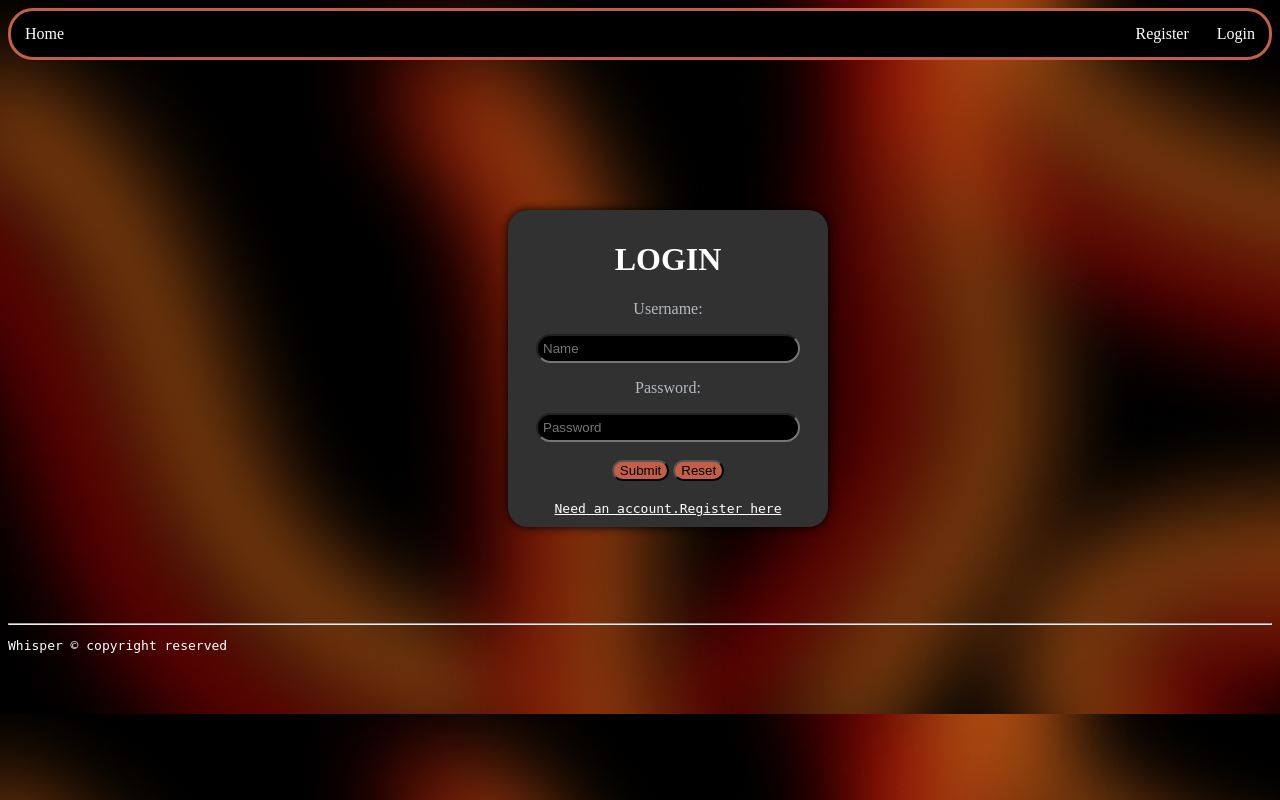
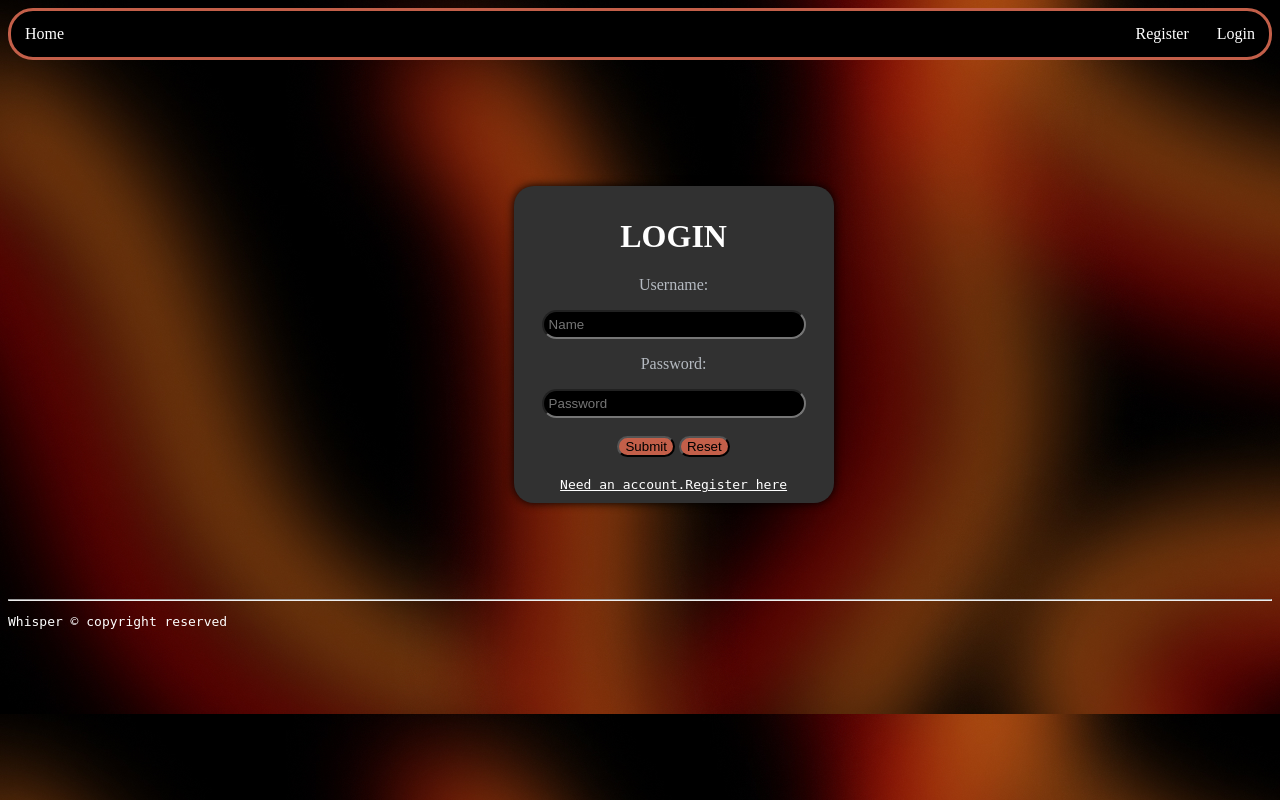
Before and after one commit to Dhxnushh/Discord_clone, a Flask app: page / in a window 1280 px wide. Run offline with Flask 3, Linux system fonts and the light colour scheme; some libraries are stand-ins or nearby versions.

Commit message:
modified:   static/styles.css 	modified:   static/styles2.css

```diff
--- a/static/styles.css
+++ b/static/styles.css
@@ -45,9 +45,9 @@ body{
     width: 300px;
     border-radius: 20px;
     padding: 10px;
-    margin-top: 150px;
-    margin-left: 500px;
-
+    margin-top: 10%;
+    margin-left: 40%;
+    overflow: hidden;
     box-shadow: 0 0 10px;
 }
 form{
@@ -77,3 +77,18 @@ form{
 #submit:active{
     background-color: #f40b0bcb;
 }
+
+::-webkit-scrollbar {
+    width: 6px;
+    border-radius: 10px;
+    padding: 2px;
+    height: 10px;
+}
+
+
+::-webkit-scrollbar-thumb {
+    background-color: #010409 ;
+    border-radius: 20px;
+    height: 10px;
+
+}
```
Also changed, not shown: static/styles2.css (+4 -6 lines).
